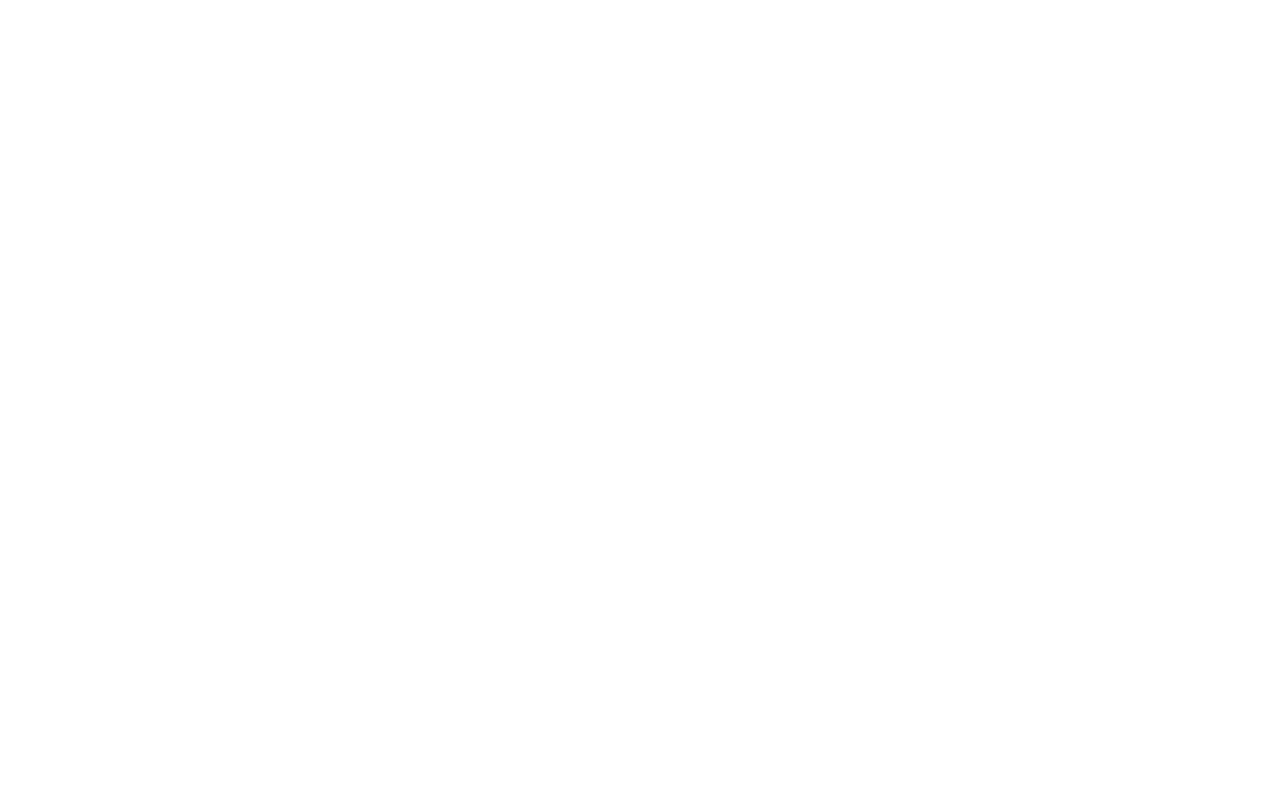
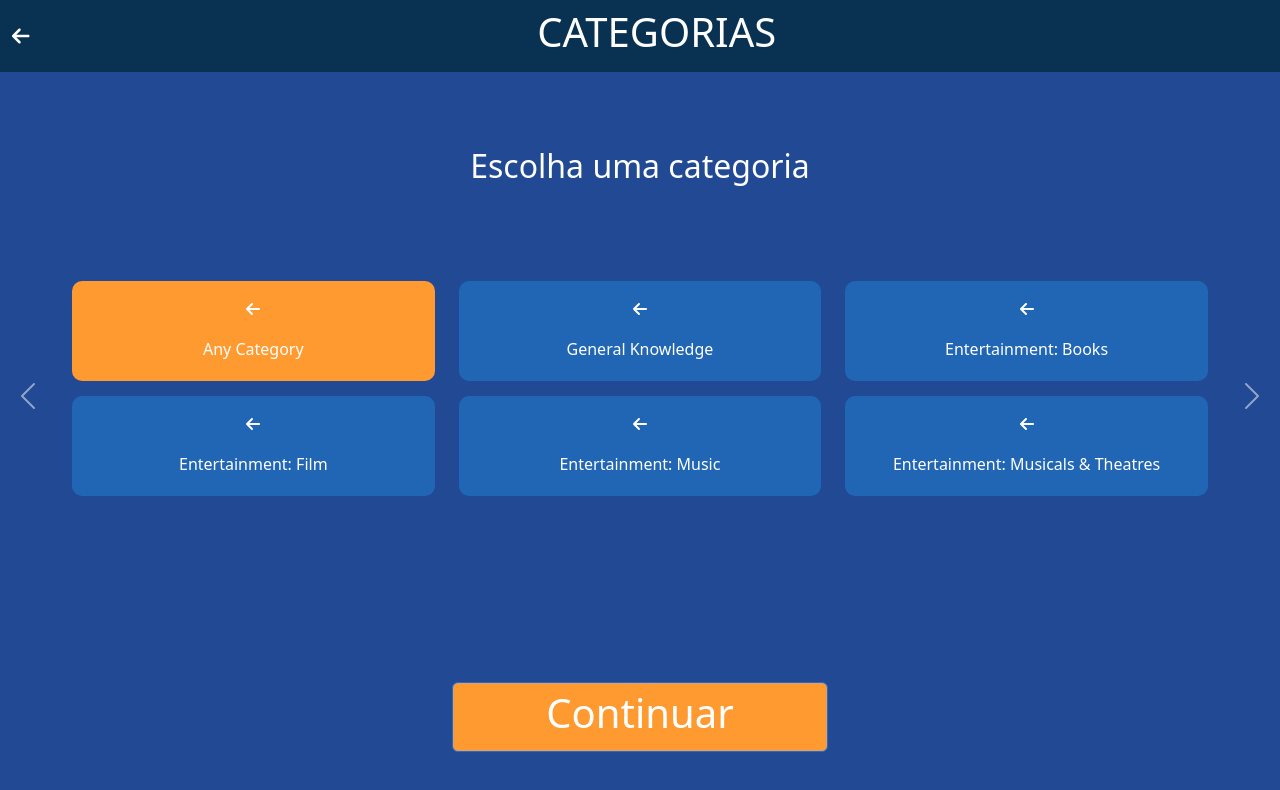
Before and after one commit to elc1090/project2-2024a-jhuan-e-flavio, a React (Vite) app: page /categories in a window 1280 px wide. Before the commit this address had no page. Shown: the top 790 px of the page. Built offline with nearby package versions, Linux system fonts and the light colour scheme.

Commit message:
wip: implementing the category screen

```diff
--- a/src/App.tsx
+++ b/src/App.tsx
@@ -3,6 +3,7 @@ import { BrowserRouter, Route, Routes } from 'react-router-dom';
 import Home from './components/Home/Home';
 import QuestionManager from './components/Questions/QuestionManager';
 import QuizResult from './components/Questions/QuizResult';
+import Categories from './components/Categories/Categories';
 
 function App() {
   return (
@@ -11,6 +12,7 @@ function App() {
         <Route path='/' element={<Home />} />
         <Route path='/question' element={<QuestionManager />} />
         <Route path='/result' element={<QuizResult />} />
+        <Route path='/categories' element={<Categories />} />
       </Routes>
     </BrowserRouter>
   );
--- /dev/null
+++ b/src/components/Categories/Categories.css
@@ -0,0 +1,95 @@
+.main-content {
+    display: flex;
+    flex-direction: column;
+    justify-content: space-between;
+    min-height: 100vh;
+    background-color: #224994;
+
+}
+
+.circle-container {
+    display: flex;
+    flex-direction: column;
+    align-items: center;
+    justify-content: center;
+  }
+
+  .circle {
+    width: 200px;
+    height: 200px;
+    background-color: #2166B4;
+    border-radius: 50%;
+    display: flex;
+    justify-content: center;
+    align-items: center;
+    margin-bottom: 10px;
+    position: relative;
+  }
+
+  .circle-text {
+    font-size: 50px;
+    color: white;
+    font-weight: bold;
+    position: absolute;
+  }
+
+
+/* categories.css */
+
+.category-row {
+  display: flex;
+  flex-wrap: wrap;
+  align-items: center;
+}
+.carousel-control-next {
+  justify-content: end !important;
+}
+
+.carousel-control-prev {
+  justify-content: start !important;
+}
+
+.category-item {
+  display: flex;
+  justify-content: center;
+  flex-basis: 33.33%;
+  text-align: center;
+
+}
+
+.category-item .category-item-content {
+  background-color: #2166B4; /* Cor de fundo padrão */
+  color: white; /* Cor do texto padrão */
+  border-radius: 10px; /* Adiciona borda arredondada */
+  cursor: pointer; /* Muda o cursor para indicar que é clicável */
+  width: 100%;
+  height: 100px;
+  margin-bottom: 15px;
+}
+
+.category-item-selected .category-item-content {
+  background-color: #FF9A30; /* Cor de fundo para o item selecionado */
+  color: white; /* Cor do texto para o item selecionado */
+}
+@media (max-width: 992px) {
+  .category-item {
+    flex-basis: 50%; /* Dois itens por linha em telas menores */
+  }
+}
+
+@media (max-width: 768px) {
+  .category-item {
+    flex-basis: 100%; /* Um item por linha em telas ainda menores */
+  }
+}
+
+
+
+.nav-user {
+    background-color: #093252;
+
+}
+
+.card-points {
+    background-color: #213D64;
+}
--- /dev/null
+++ b/src/components/Categories/Categories.tsx
@@ -0,0 +1,118 @@
+import { useState, useEffect } from 'react';
+import { Carousel, Button } from 'react-bootstrap';
+import { FontAwesomeIcon } from '@fortawesome/react-fontawesome';
+import { faArrowLeft } from '@fortawesome/free-solid-svg-icons';
+import { useNavigate } from 'react-router-dom';
+import { getQuestionsData, question } from '../Questions/QuestionsSource';
+import 'bootstrap/dist/css/bootstrap.min.css';
+import './Categories.css'; // Importe seus estilos personalizados aqui
+
+const categories = [
+  { value: "any", label: "Any Category", icon: "fa-home"  },
+  { value: "9", label: "General Knowledge" , icon: "fa-home" },
+  { value: "10", label: "Entertainment: Books" , icon: "fa-home" },
+  { value: "11", label: "Entertainment: Film" , icon: "fa-home" },
+  { value: "12", label: "Entertainment: Music" , icon: "fa-home" },
+  { value: "13", label: "Entertainment: Musicals & Theatres" , icon: "fa-home" },
+  { value: "14", label: "Entertainment: Television" , icon: "fa-home" },
+  { value: "15", label: "Entertainment: Video Games" , icon: "fa-home" },
+  { value: "16", label: "Entertainment: Board Games" , icon: "fa-home" },
+  { value: "17", label: "Science & Nature" , icon: "fa-home" },
+  { value: "18", label: "Science: Computers", icon: "fa-home"  },
+  { value: "19", label: "Science: Mathematics", icon: "fa-home"  },
+  { value: "20", label: "Mythology" , icon: "fa-home" },
+  { value: "21", label: "Sports", icon: "fa-home"  },
+  { value: "22", label: "Geography", icon: "fa-home"  },
+  { value: "23", label: "History", icon: "fa-home"  },
+  { value: "24", label: "Politics", icon: "fa-home"  },
+  { value: "25", label: "Art" , icon: "fa-home" },
+  { value: "26", label: "Celebrities" , icon: "fa-home" },
+  { value: "27", label: "Animals", icon: "fa-home"  },
+  { value: "28", label: "Vehicles" },
+  { value: "29", label: "Entertainment: Comics" , icon: "fa-home" },
+  { value: "30", label: "Science: Gadgets" , icon: "fa-home" },
+  { value: "31", label: "Entertainment: Japanese Anime & Manga" , icon: "fa-home" },
+  { value: "32", label: "Entertainment: Cartoon & Animations" , icon: "fa-home" }
+];
+
+function Categories() {
+  const [activeIndex, setActiveIndex] = useState(0);
+  const [questions, setQuestions] = useState<question[]>([]);
+  const [loaded, setLoaded] = useState(false);
+  const [selectedCategory, setSelectedCategory] = useState<string>("any"); // Estado para armazenar a categoria selecionada
+  const navigate = useNavigate();
+
+  useEffect(() => {
+    if (loaded) {
+      navigate('/question', { state: { questions, selectedCategory } }); // Passando a categoria selecionada para a próxima rota
+    }
+  }, [loaded, questions, selectedCategory, navigate]);
+
+  const trigQuestions = () => {
+    getQuestionsData().then((data) => {
+      setQuestions(data);
+      setLoaded(true);
+    });
+  }
+
+  const handleCategorySelect = (categoryValue: string) => {
+    console.log(categoryValue);
+    setSelectedCategory(categoryValue);
+  }
+
+  return (
+    <div className="main-content">
+      <nav className="navbar nav-user">
+        <div className="container-fluid">
+          <a className="navbar-brand" href="/">
+            <FontAwesomeIcon icon={faArrowLeft} style={{ color: 'white' }} />
+          </a>
+          <h1 className="text-white mx-auto">CATEGORIAS</h1>
+        </div>
+      </nav>
+      <div className="container-fluid">
+        <div className='text-white'>
+          <h2 className="text-center mb-5">Escolha uma categoria</h2>
+        </div>
+        <Carousel activeIndex={activeIndex} onSelect={setActiveIndex} interval={null} indicators={false}>
+          <Carousel.Item>
+            <div className="row category-row m-5">
+              {categories.slice(0, 6).map((category, index) => (
+                <div className={`col-6 category-item ${selectedCategory === category.value ? 'category-item-selected' : ''}`} key={index} onClick={() => handleCategorySelect(category.value)}>
+                  <div className="category-item-content">
+                    <FontAwesomeIcon icon={faArrowLeft} className="category-icon pt-3  mt-1 mb-3" />
+                    <p>{category.label}</p>
+                  </div>
+                </div>
+              ))}
+            </div>
+          </Carousel.Item>
+          <Carousel.Item>
+            <div className="row category-row m-5">
+              {categories.slice(6, 12).map((category, index) => (
+                <div className={`col-6 category-item ${selectedCategory === category.value ? 'category-item-selected' : ''}`} key={index} onClick={() => handleCategorySelect(category.value)}>
+                  <div className="category-item-content">
+                    <FontAwesomeIcon icon={faArrowLeft} className="category-icon pt-3 mt-1 mb-3" />
+                    <p>{category.label}</p>
+                  </div>
+                </div>
+              ))}
+            </div>
+          </Carousel.Item>
+
+        </Carousel>
+      </div>
+      <div className="container-fluid d-flex justify-content-center align-items-center mt-5 mb-5">
+        <Button
+          style={{ backgroundColor: '#FF9A30', width: '30%' }}
+          variant="primary"
+          onClick={trigQuestions}
+        >
+          <h1>Continuar</h1>
+        </Button>
+      </div>
+    </div>
+  );
+}
+
+export default Categories;
--- a/src/components/Home/Home.tsx
+++ b/src/components/Home/Home.tsx
@@ -13,22 +13,7 @@ import { useNavigate } from 'react-router-dom';
 
 function Home() {
 
-  const [questions, setQuestions] = useState<question[]>([]);
-  const [loaded, setLoaded] = useState(false);
   const navigate = useNavigate();
-
-  useEffect(() => {
-    if (loaded) {
-      navigate('/question', { state: { questions } });
-    }
-  }, [loaded, questions, navigate]);
-
-  const trigQuestions = () => {
-    getQuestionsData().then((data) => {
-      setQuestions(data);
-      setLoaded(true);
-    });
-  }
 
   return (
     <div className="main-content">
@@ -67,7 +52,7 @@ function Home() {
         <Button
           style={{ backgroundColor: '#FF9A30', width: '30%' }}
           variant="primary"
-          onClick={trigQuestions}>
+          onClick={() => navigate('/categories')}>
           <h1>Jogar</h1>
         </Button>
       </div>
```
